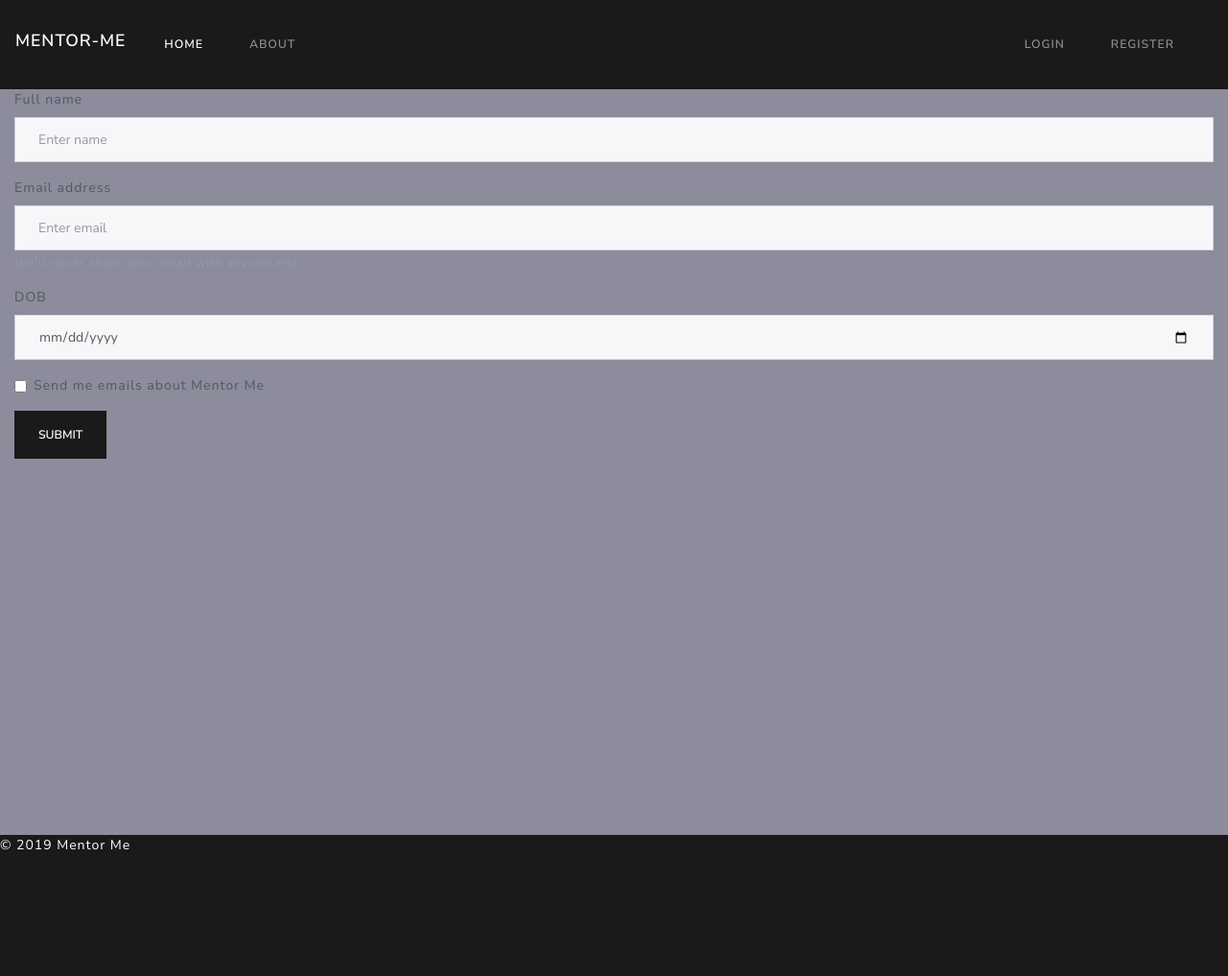
After one commit to liyaSileshi/mentor_me, a Flask app: page /mentor_form in a window 1280 px wide. The commit adds this page. Shown: the whole page at 96% size. Run offline with Flask 2, Linux system fonts and the light colour scheme; some libraries are stand-ins or nearby versions.

Commit message:
worked on login and mentor form

```diff
--- a/app.py
+++ b/app.py
@@ -42,7 +42,15 @@
 @app.route('/mentors/<mentor_id>')
 def mentor_profile(mentor_id):
     mentor = mentors.find_one({'_id' : ObjectId(mentor_id)})
+    # mentor = {
+    #     'name': "Bob",
+
+    # }
     return render_template('mentor_profile.html', mentor = mentor)
+
+@app.route('/mentor_form')
+def mentor_form():
+    return render_template('mentor_form.html')
 
 @app.route('/about')
 def about():
--- a/static/css/styles.css
+++ b/static/css/styles.css
@@ -1,3 +1,8 @@
 body{
-    background-color: aqua;
+    background-color:#8c8c9c;
 }
+.footer{
+    background-color: #1a1a1a;
+    margin-top:28em;
+    padding-bottom: 9em;
+}
--- a/templates/base.html
+++ b/templates/base.html
@@ -42,7 +42,7 @@
   </div>
 
   <!-- FOOTER -->
-  <div class="text-white" id='footer' style= 'background-color: #1a1a1a; margin:0; padding-bottom: 9em;'>
+  <div class="text-white footer" id='footer'>
     <div class="mt-0">
       &copy; 2019 Mentor Me
     </div>
--- a/templates/index.html
+++ b/templates/index.html
@@ -7,7 +7,7 @@
   <div class='hero-index'>
     <h1>Mentor Me</h1>
     <!-- <p class="lead">Welcome!</p> -->
-    <a href="/about" class="btn btn-primary">Learn More</a>
+    <a href="{{ url_for('mentor_form') }}" class="btn btn-primary">Apply to be a mentor</a>
   </div>
 </div>
 
--- /dev/null
+++ b/templates/mentor_form.html
@@ -0,0 +1,23 @@
+{% extends 'base.html' %}
+{% block content %}
+<form>
+    <div class="form-group">
+        <label for="name">Full name</label>
+        <input type="text" class="form-control" id="name" placeholder="Enter name">
+    </div>
+    <div class="form-group">
+      <label for="exampleInputEmail1">Email address</label>
+      <input type="email" class="form-control" id="exampleInputEmail1" aria-describedby="emailHelp" placeholder="Enter email">
+      <small id="emailHelp" class="form-text text-muted">We'll never share your email with anyone else.</small>
+    </div>
+    <div class="form-group">
+      <label for="dob">DOB</label>
+      <input type="date" class="form-control" id="dob">
+    </div>
+    <div class="form-group form-check">
+      <input type="checkbox" class="form-check-input" id="check">
+      <label class="form-check-label" for="check">Send me emails about Mentor Me</label>
+    </div>
+    <button type="submit" class="btn btn-primary">Submit</button>
+</form>
+{% endblock %}
```
Also changed, not shown: templates/login.html (+7 -0 lines).
